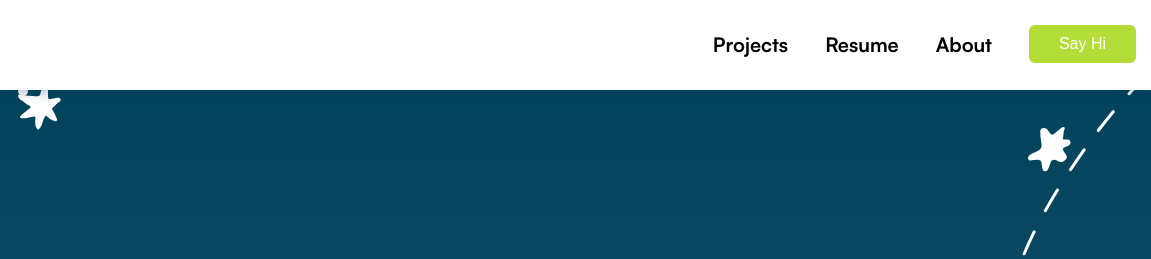
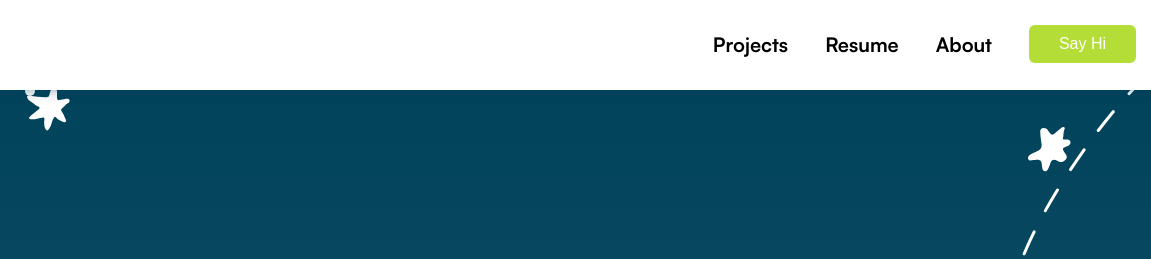
Before and after one commit to morgsrooks/morgsrooks.github.io, a plain HTML site: page index.html in a window 1280 px wide. Shown: the top 259 px of the page, 129-1280 px from the left. Drawn offline with Linux system fonts and the light colour scheme.

Commit message:
star test

```diff
--- a/index.html
+++ b/index.html
@@ -33,8 +33,8 @@
         </header>
     </div>
 
- <section class="star1">
-   <div class="star1 littlestar">
+ <section class="star1 littlestar">
+   <div class="star1">
     <img src="../images/Star1.svg"  alt="White Star 1"></div>
   </section>
 
```
